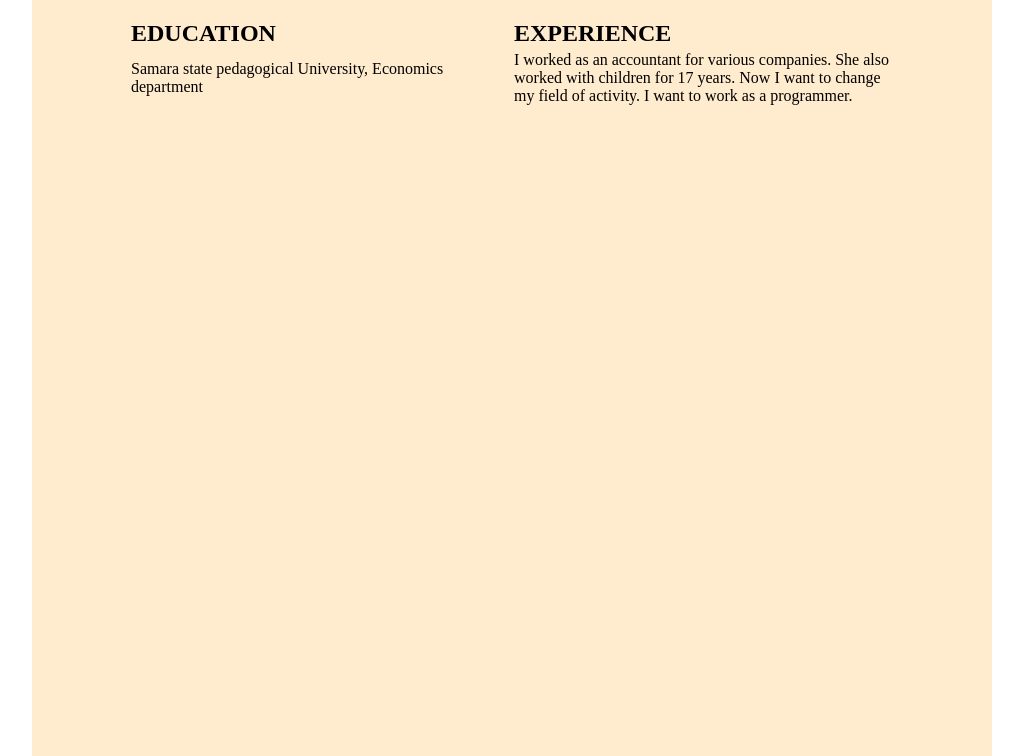
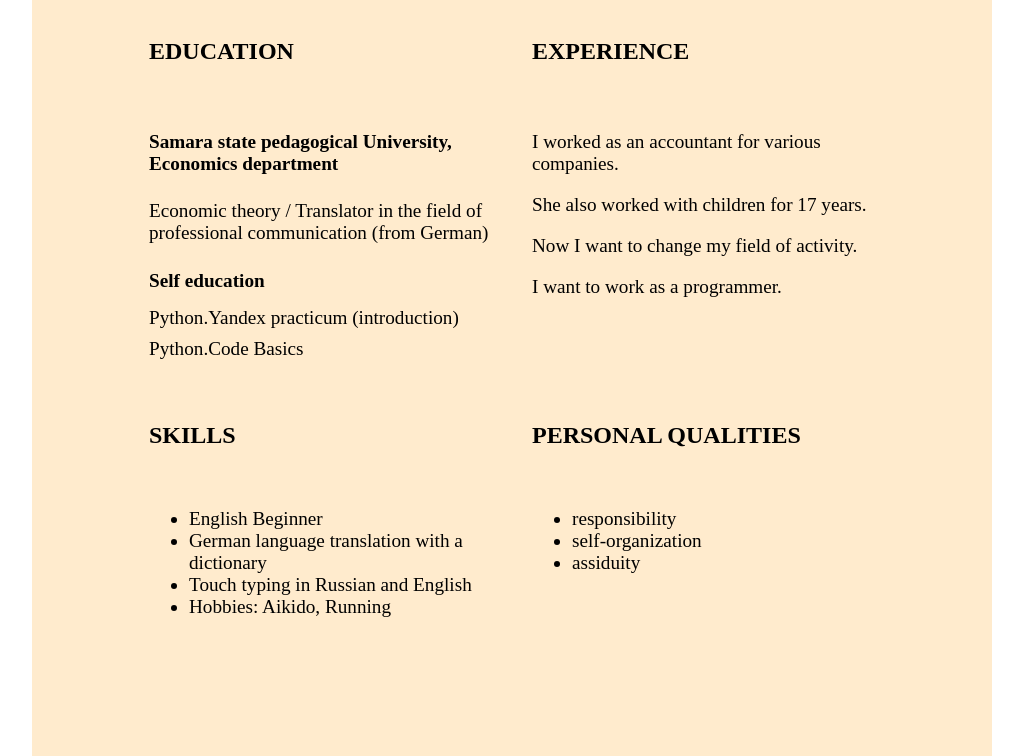
Before and after one commit to ElenaNam/rsschool-cv, a plain HTML site: page index.html in a window 1280 px wide. Shown: the part 446-1202 px from the top of the page, without its empty margins (128-1151 px from the left). Drawn offline with Linux system fonts and the light colour scheme.

Commit message:
feat: add table 2

```diff
--- a/index.html
+++ b/index.html
@@ -29,15 +29,52 @@
             <table class="det">
                 <thead>
                     <tr>
-                        <th style="width: 50%; font-size: 24px; text-align: left;">EDUCATION</th>
-                        <th style="width: 50%; font-size: 24px; text-align: left;">EXPERIENCE</th>
+                        <th style="width: 50%; font-size: 24px; text-align: left; height: 50px;">EDUCATION</th>
+                        <th style="width: 50%; font-size: 24px; text-align: left; height: 50px;">EXPERIENCE</th>
                     </tr>
                 </thead>
                 <tbody>
                     <tr>
-                        <td>Samara state pedagogical University, Economics department</td>
-                        <td>I worked as an accountant for various companies. She also worked with children for 17 years.
-                            Now I want to change my field of activity. I want to work as a programmer.</td>
+                        <td><h4>Samara state pedagogical University, Economics department</h4>
+                            <p>Economic theory / Translator in the field of professional communication (from German)</p>
+                            <h4>Self education</h4>
+                            <p style="line-height: 2px;">Python.Yandex practicum (introduction)</p>
+                            <p>Python.Code Basics</p>
+                        </td>
+                        <td>
+                            <p>I worked as an accountant for various companies.</p>
+                            <p>She also worked with children for 17 years.</p>
+                            <p> Now I want to change my field of activity.</p>
+                            <p>I want to work as a programmer.</p>
+                            </td>
+                    </tr>
+                </tbody>
+            </table>
+
+            <table class="two">
+                <thead>
+                    <tr>
+                        <th style="width: 50%; font-size: 24px; text-align: left;">SKILLS</th>
+                        <th style="width: 100%; font-size: 24px; text-align: left;">PERSONAL QUALITIES</th>
+                    </tr>
+                </thead>
+                <tbody>
+                    <tr>
+                        <td>
+                            <ul>
+                                <li>English Beginner</li>
+                                <li>German language translation with a dictionary</li>
+                                <li>Touch typing in Russian and English</li>
+                                <li>Hobbies: Aikido, Running</li>
+                            </ul>
+                        </td>
+                        <td>
+                            <ul>
+                                <li>responsibility</li>
+                                <li>self-organization</li>
+                                <li>assiduity</li>
+                            </ul>
+                        </td>
                     </tr>
                 </tbody>
             </table>
--- a/main.css
+++ b/main.css
@@ -4,7 +4,7 @@
 
 .container {
     width: 960px;
-    height: 1200px;
+    height: 1500px;
     margin: auto;
     background-color: blanchedalmond;
 
@@ -48,7 +48,7 @@
     height: 380px;
     padding: 30px, 30px, 0px;
     position: relative;
-    border: 1px solid green;
+    /*border: 1px solid green;*/
     margin: 20px auto;
 
 }
@@ -58,36 +58,59 @@
     width: 300px;
 
     /* position: absolute;*/
-    border: 1px solid orange;
+    /*border: 1px solid orange;*/
 
 }
 
 .second-text {
     float: right;
     width: 300px;
-    font-size: 40px;
+    font-size: 30px;
     padding-bottom: 0px;
 
-    border: 1px solid red;
+    /*border: 1px solid red;*/
 }
 
 h1 {
     text-align: center;
 
+
 }
 
 #objective {
     text-align: right;
-    padding-right:35px;
+    padding-right:10px;
     padding-bottom: 0px;
 }
 
 .detail {
     width: 80%;
+    height: 600px;
     margin: auto;
+    /*border: 3px solid #55083b;*/
 
 }
 
-/*.det{
-    margin: auto;
-}*/
+.det{
+    margin: 0 auto;
+    font-size: 1.2em;
+    /*vertical-align: 0px;*/
+
+
+}
+
+.two{
+    margin:0 auto;
+    width: 100%;
+    font-size: 1.2em;
+    /*vertical-align: 0px;*/
+
+
+}
+
+td, th {
+   /* border-right: 1px solid #F50; */
+    /*border-left: 1px solid #F50; */
+    padding: 19px; /* устанавливаем внутренние отступы для всех сторон */
+    vertical-align: 0px;
+    }
```
